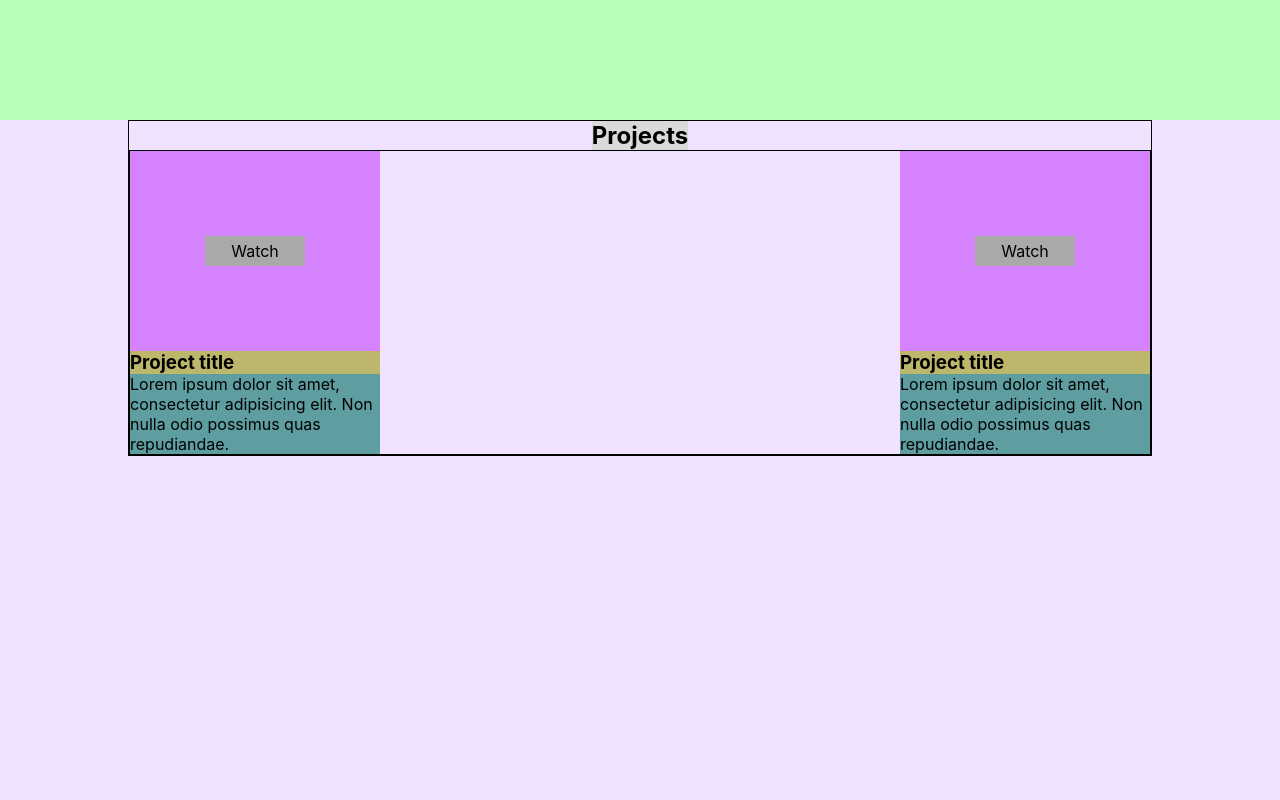
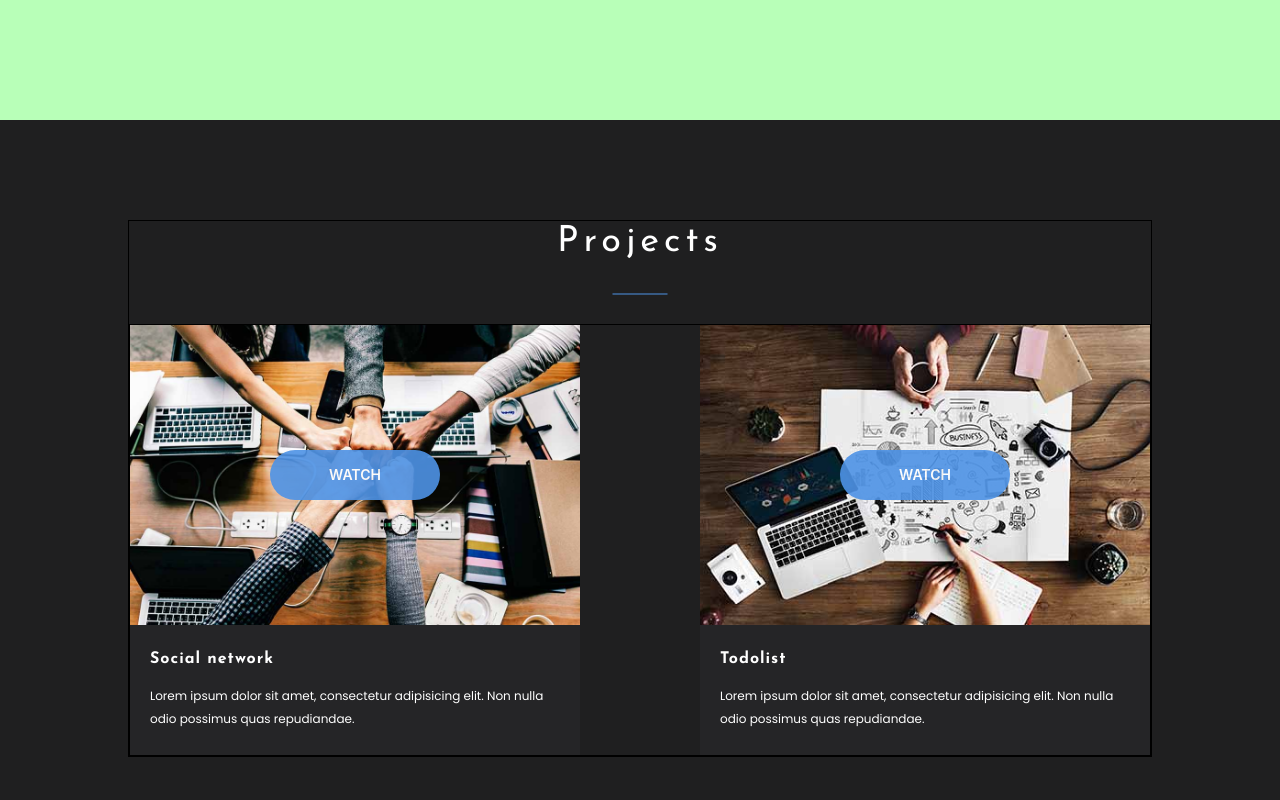
Before and after one commit to tkachiko/portfolio-react, a React (Create React App) app: page / in a window 1280 px wide. Shown: the part 1560-2360 px from the top of the page. Built offline with nearby package versions, Linux system fonts and the light colour scheme.

Commit message:
add styles to Projects block

```diff
--- a/public/index.html
+++ b/public/index.html
@@ -15,6 +15,8 @@
       user's mobile device or desktop. See https://developers.google.com/web/fundamentals/web-app-manifest/
     -->
     <link rel="manifest" href="%PUBLIC_URL%/manifest.json" />
+    <link rel="preconnect" href="https://fonts.googleapis.com"><link rel="preconnect" href="https://fonts.gstatic.com" crossorigin><link href="https://fonts.googleapis.com/css2?family=Josefin+Sans:wght@100;200;300;400;500;600;700&display=swap" rel="stylesheet">
+    <link rel="preconnect" href="https://fonts.googleapis.com"><link rel="preconnect" href="https://fonts.gstatic.com" crossorigin><link href="https://fonts.googleapis.com/css2?family=Poppins:wght@100;200;300;400;500;600;700;800;900&display=swap" rel="stylesheet">
     <!--
       Notice the use of %PUBLIC_URL% in the tags above.
       It will be replaced with the URL of the `public` folder during the build.
--- /dev/null
+++ b/src/common/components/title/Title.module.css
@@ -0,0 +1,22 @@
+.title {
+  font-family: 'Josefin Sans', sans-serif;
+  color: #fff;
+  line-height: 1.2;
+  letter-spacing: 5px;
+  position: relative;
+  margin: 0 0 30px;
+  font-size: 36px;
+  font-weight: 400;
+  text-transform: capitalize;
+}
+
+.title::before {
+  content: '';
+  background: #4e93e6;
+  width: 55px;
+  height: 1px;
+  position: absolute;
+  bottom: -30px;
+  left: 50%;
+  transform: translate(-50%, 50%);
+}
--- /dev/null
+++ b/src/common/components/title/Title.tsx
@@ -0,0 +1,12 @@
+import React from 'react';
+import styles from './Title.module.css';
+
+type TitlePropsType = {
+  text: string
+}
+
+export const Title: React.FC<TitlePropsType> = (props) => {
+  return (
+    <h2 className={styles.title}>{props.text}</h2>
+  );
+};
--- a/src/contacts/Contacts.tsx
+++ b/src/contacts/Contacts.tsx
@@ -9,7 +9,6 @@ export const Contacts = () => {
       <div className={`${styleContainer.container} ${styles.contactsContainer}`}>
         <h2 className={styles.title}>contacts</h2>
         <ContactForm/>
-        <button>Send message</button>
       </div>
     </div>
   );
--- a/src/contacts/contact-form/ContactForm.module.css
+++ b/src/contacts/contact-form/ContactForm.module.css
@@ -2,6 +2,10 @@
   display: flex;
   flex-direction: column;
   width: inherit;
+}
+
+.contactForm input, .contactForm textarea {
+  width: 100%;
 }
 
 .contactForm input {
--- a/src/contacts/contact-form/ContactForm.tsx
+++ b/src/contacts/contact-form/ContactForm.tsx
@@ -7,6 +7,7 @@ export const ContactForm = () => {
       <input type="text" placeholder="Name"/>
       <input type="email" placeholder="E-mail"/>
       <textarea name="contact" id="portfolio-contact-text-area" placeholder="Your message"/>
+      <button type={'submit'}>Send message</button>
     </form>
   );
 };
--- a/src/index.css
+++ b/src/index.css
@@ -17,3 +17,24 @@ code {
   font-family: source-code-pro, Menlo, Monaco, Consolas, 'Courier New',
     monospace;
 }
+
+h1, h2, h3, h4, h5, h6 {
+  font-family: 'Josefin Sans', sans-serif;
+  line-height: 1.2;
+  color: #fff;
+}
+
+h2 {
+  letter-spacing: 5px;
+  position: relative;
+  margin: 0 0 30px;
+  font-size: 36px;
+  font-weight: 400;
+  text-transform: capitalize;
+}
+
+h3 {
+  font-size: 13px;
+  letter-spacing: 1px;
+  margin: 0 0 5px;
+}
--- a/src/projects/Projects.module.css
+++ b/src/projects/Projects.module.css
@@ -1,6 +1,6 @@
 .projectsBlock {
-  min-height: 100vh;
-  background-color: #f1e2ff;
+  background-color: #1f1f20;
+  padding: 100px 0;
 }
 
 .projectsContainer {
@@ -11,8 +11,17 @@
 }
 
 .title {
-  text-transform: capitalize;
-  background-color: #dadada;
+}
+
+.title::before {
+  content: '';
+  background: #4e93e6;
+  width: 55px;
+  height: 1px;
+  position: absolute;
+  bottom: -30px;
+  left: 50%;
+  transform: translate(-50%, 50%);
 }
 
 .projects {
@@ -21,4 +30,12 @@
   display: flex;
   justify-content: space-between;
   flex-wrap: wrap;
+  margin-top: 30px;
+  align-items: flex-start;
 }
+
+@media screen and (max-width: 1129px) {
+  .projects {
+    justify-content: center;
+  }
+}
--- a/src/projects/Projects.tsx
+++ b/src/projects/Projects.tsx
@@ -2,17 +2,28 @@ import React from 'react';
 import styles from './Projects.module.css';
 import styleContainer from './../common/styles/Container.module.css';
 import {Project} from './project/Project';
-
+import {Title} from '../common/components/title/Title';
+import socialImage from './../assets/image/social.jpeg'
+import todoImage from './../assets/image/todo.jpeg'
 
 export const Projects = () => {
+  const social = {
+    backgroundImage: `url(${socialImage})`
+  };
+  const todo = {
+    backgroundImage: `url(${todoImage})`
+  };
+
   return (
     <div className={styles.projectsBlock}>
       <div className={`${styleContainer.container} ${styles.projectsContainer}`}>
-        <h2 className={styles.title}>projects</h2>
+        <Title text={'Projects'} />
         <div className={styles.projects}>
-          <Project title={'Project title'}
+          <Project style={social}
+                   title={'Social network'}
                    description={'Lorem ipsum dolor sit amet, consectetur adipisicing elit. Non nulla odio possimus quas repudiandae.'}/>
-          <Project title={'Project title'}
+          <Project style={todo}
+                   title={'Todolist'}
                    description={'Lorem ipsum dolor sit amet, consectetur adipisicing elit. Non nulla odio possimus quas repudiandae.'}/>
         </div>
       </div>
--- a/src/projects/project/Project.module.css
+++ b/src/projects/project/Project.module.css
@@ -1,34 +1,55 @@
 .project {
-  width: 250px;
-  background-color: #f7f7f7;
+  width: 450px;
+  background-color: #252527;
   display: flex;
   flex-direction: column;
 }
 
-.project h3 {
-  background-color: darkkhaki;
+.button {
+  background-color: #4e93e6;
+  height: 50px;
+  border-radius: 25px;
+  font-size: 14px;
+  line-height: 20px;
+  text-transform: uppercase;
+  padding: 15px;
+  min-width: 170px;
+  text-align: center;
+  display: inline-block;
+  color: #fff!important;
+  font-weight: 600;
+  overflow: hidden;
+  text-decoration: none;
+  opacity: 90%;
 }
 
-.button {
-  width: 100px;
-  height: 30px;
-  text-decoration: none;
-  background-color: darkgray;
-  color: #000000;
-  display: flex;
-  justify-content: center;
-  align-items: center;
+.button:hover {
+  background-color: #3b72b4;
 }
 
-.icon {
-  width: 100%;
-  height: 200px;
-  background-color: #d582ff;
+.image {
+  height: 300px;
   display: flex;
   align-items: center;
   justify-content: center;
+  background-size: cover;
+  background-position: center;
+  background-repeat: no-repeat;
+}
+
+.projectInfo {
+  padding: 25px 20px;
+}
+
+.projectTitle {
+  margin-bottom: 15px;
+  font-size: 16px;
 }
 
 .description {
-  background-color: cadetblue;
+  font-family: 'Poppins', sans-serif;
+  line-height: 1.8;
+  font-weight: 400;
+  font-size: 12px;
+  color: #ffffff;
 }
--- a/src/projects/project/Project.tsx
+++ b/src/projects/project/Project.tsx
@@ -4,16 +4,20 @@ import styles from './Project.module.css';
 type PropsType = {
   title: string
   description: string
+  style: { backgroundImage: string }
 }
 
 export const Project: React.FC<PropsType> = (props) => {
   return (
     <div className={styles.project}>
-      <div className={styles.icon}>
+      <div className={styles.image}
+      style={props.style}>
         <a className={styles.button} href={'#'}>Watch</a>
       </div>
-      <h3>{props.title}</h3>
-      <span className={styles.description}>{props.description}</span>
+      <div className={styles.projectInfo}>
+        <h3 className={styles.projectTitle}>{props.title}</h3>
+        <span className={styles.description}>{props.description}</span>
+      </div>
     </div>
   );
 };
--- a/src/skills/Skills.tsx
+++ b/src/skills/Skills.tsx
@@ -2,12 +2,13 @@ import React from 'react';
 import styles from './Skills.module.css';
 import styleContainer from './../common/styles/Container.module.css';
 import {Skill} from './skill/Skill';
+import {Title} from '../common/components/title/Title';
 
 export const Skills = () => {
   return (
     <div className={styles.skillsBlock}>
       <div className={`${styleContainer.container} ${styles.skillsContainer}`}>
-        <h2 className={styles.title}>skills</h2>
+        <Title text={'Skills'} />
         <div className={styles.skills}>
           <Skill title={'React'} description={'Lorem ipsum dolor sit amet, consectetur adipisicing elit. Non nulla odio possimus quas repudiandae.'}/>
           <Skill title={'Redux'} description={'Lorem ipsum dolor sit amet, consectetur adipisicing elit. Non nulla odio possimus quas repudiandae.'}/>
```
Also changed, not shown: src/assets/image/social.jpeg (added), src/assets/image/todo.jpeg (added).
